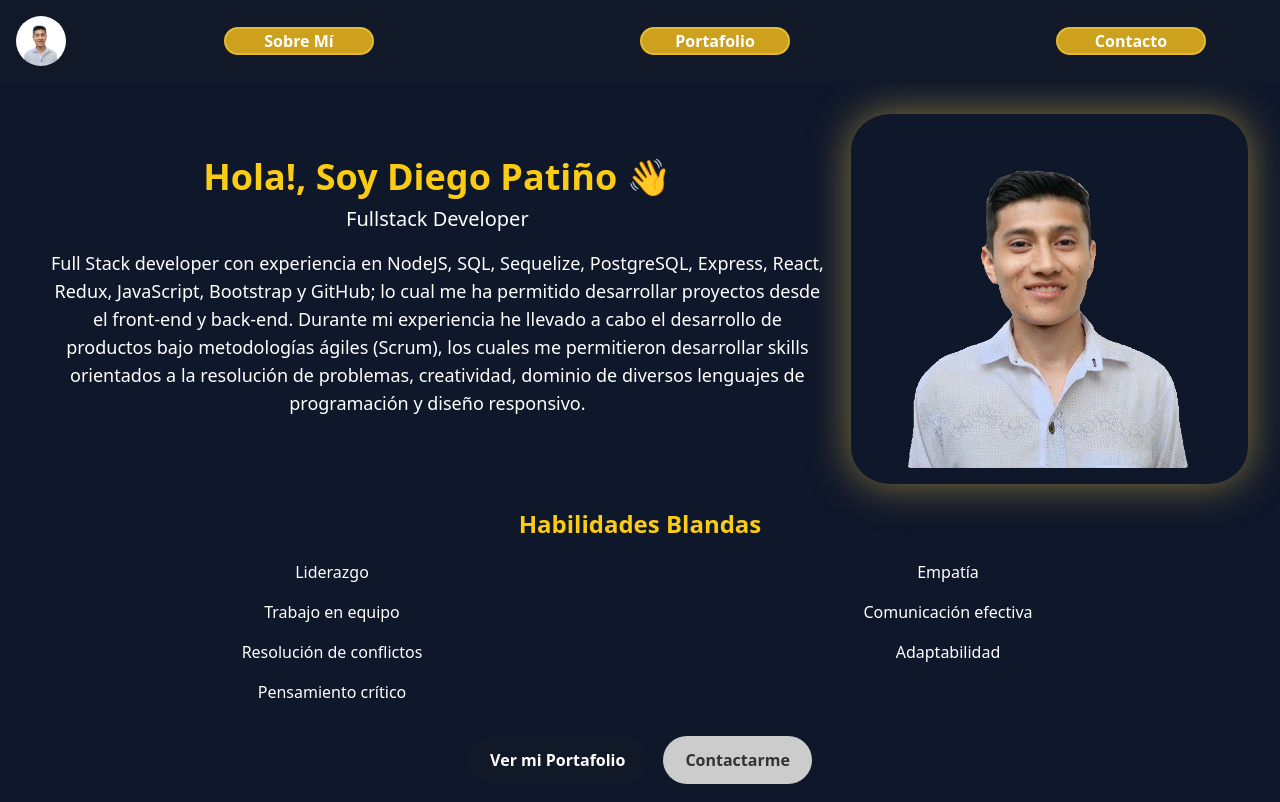
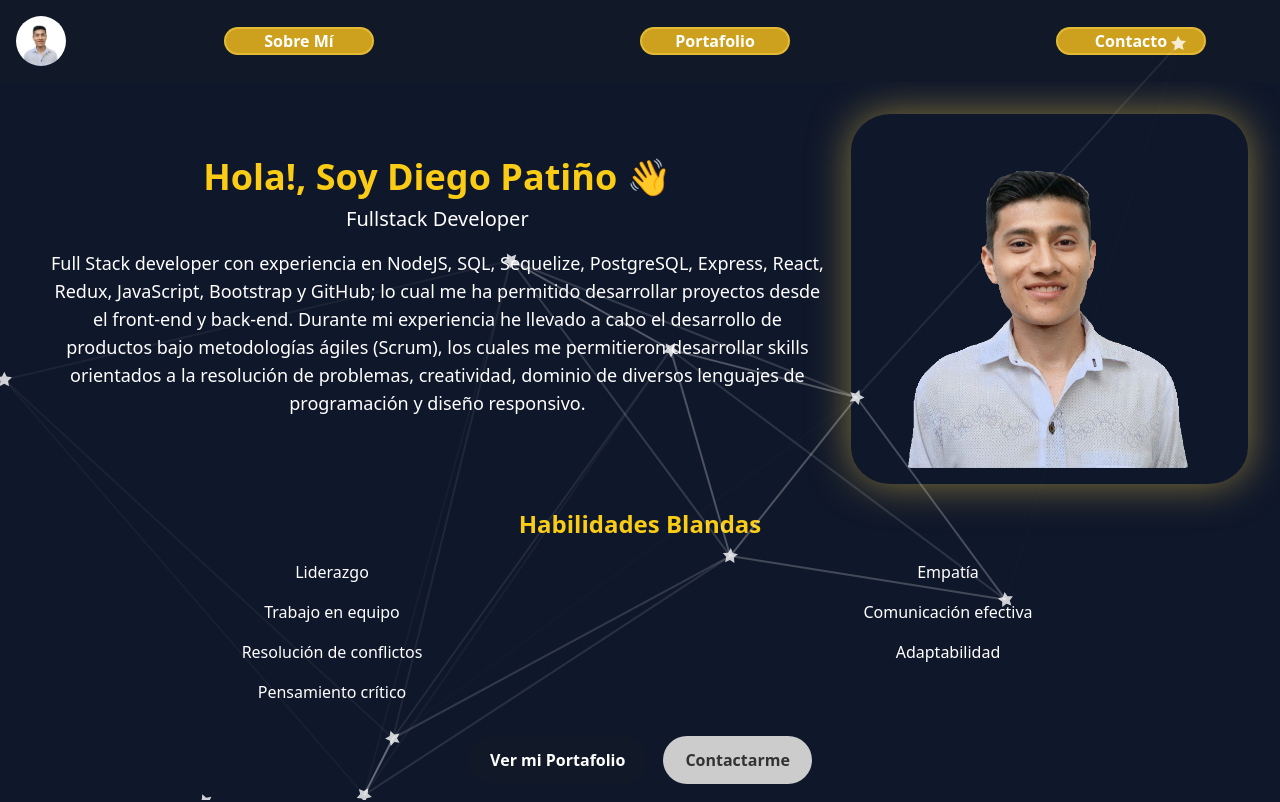
Before and after one commit to duvan321/Portafolio, a React (Vite) app in the folder client/: page / in a window 1280 px wide. Shown: the top 802 px of the page. Built offline with nearby package versions, Linux system fonts and the light colour scheme.

Commit message:
particles

```diff
--- a/client/package.json
+++ b/client/package.json
@@ -16,9 +16,11 @@
     "react-redux": "^8.0.5",
     "react-router-dom": "^6.11.1",
     "react-transition-group": "^4.4.5",
+    "react-tsparticles": "^2.12.2",
     "redux": "^4.2.1",
     "redux-thunk": "^2.4.2",
-    "sweetalert2": "^11.7.32"
+    "sweetalert2": "^11.7.32",
+    "tsparticles": "^2.12.0"
   },
   "devDependencies": {
     "@tailwindcss/forms": "^0.5.6",
--- a/client/src/App.jsx
+++ b/client/src/App.jsx
@@ -8,12 +8,12 @@ import Portafolio from "./components/Portafolio";
 import Contacto from "./components/Contacto";
 import DetailPorta from "./components/DetailPorta";
 import axios from "axios";
+import ParticlesBackground from "./components/particlesBackground";
 axios.defaults.baseURL = "https://portafolio-production-df2a.up.railway.app/";
 function App() {
-  const location = useLocation();
-
   return (
     <div className="text-white font-custom">
+      <ParticlesBackground />
       <Navbar />
       <Routes>
         <Route path="/" element={<Inicio />} />
--- a/client/src/components/Inicio.jsx
+++ b/client/src/components/Inicio.jsx
@@ -1,7 +1,6 @@
 import React from "react";
 import { Link } from "react-router-dom";
 import Diego from "../img/Imagen4.gif";
-import { CSSTransition } from "react-transition-group";
 
 function Inicio() {
   const habilidades = [
--- /dev/null
+++ b/client/src/components/particlesBackground.jsx
@@ -0,0 +1,143 @@
+import React, { useCallback } from "react";
+import { loadFull } from "tsparticles";
+import Particles from "react-tsparticles";
+
+function ParticlesBackground() {
+  async function particlesInit(main) {
+    await loadFull(main);
+  }
+  const color = {
+    r: 26,
+    g: 32,
+    b: 44,
+  };
+  return (
+    <div>
+      <Particles
+        id="tsparticles"
+        init={particlesInit}
+        options={{
+          fullScreen: {
+            enable: true,
+            zIndex: 1,
+          },
+          particles: {
+            number: {
+              value: 10,
+              density: {
+                enable: false,
+                value_area: 800,
+              },
+            },
+            color: {
+              value: "#fff",
+            },
+            shape: {
+              type: "star",
+              options: {
+                sides: 5,
+              },
+            },
+            opacity: {
+              value: 0.8,
+              random: false,
+              anim: {
+                enable: false,
+                speed: 1,
+                opacity_min: 0.1,
+                sync: false,
+              },
+            },
+            size: {
+              value: 4,
+              random: false,
+              anim: {
+                enable: false,
+                speed: 40,
+                size_min: 0.1,
+                sync: false,
+              },
+            },
+            rotate: {
+              value: 0,
+              random: true,
+              direction: "clockwise",
+              animation: {
+                enable: true,
+                speed: 5,
+                sync: false,
+              },
+            },
+            line_linked: {
+              enable: true,
+              distance: 600,
+              color: "#ffffff",
+              opacity: 0.4,
+              width: 2,
+            },
+            move: {
+              enable: true,
+              speed: 2,
+              direction: "none",
+              random: false,
+              straight: false,
+              out_mode: "out",
+              attract: {
+                enable: false,
+                rotateX: 600,
+                rotateY: 1200,
+              },
+            },
+          },
+          interactivity: {
+            events: {
+              onhover: {
+                enable: true,
+                mode: ["grab"],
+              },
+              onclick: {
+                enable: false,
+                mode: "bubble",
+              },
+              resize: true,
+            },
+            modes: {
+              grab: {
+                distance: 400,
+                line_linked: {
+                  opacity: 1,
+                },
+              },
+              bubble: {
+                distance: 400,
+                size: 40,
+                duration: 2,
+                opacity: 8,
+                speed: 3,
+              },
+              repulse: {
+                distance: 200,
+              },
+              push: {
+                particles_nb: 4,
+              },
+              remove: {
+                particles_nb: 2,
+              },
+            },
+          },
+          retina_detect: true,
+          background: {
+            color: color,
+            image: "",
+            position: "50% 50%",
+            repeat: "no-repeat",
+            size: "cover",
+          },
+        }}
+      />
+    </div>
+  );
+}
+
+export default ParticlesBackground;
--- a/client/src/index.css
+++ b/client/src/index.css
@@ -95,6 +95,7 @@ body {
 .navbar {
   padding: 1rem;
   position: relative;
+  z-index: 0;
 }
 
 .logo {
```
Also changed, not shown: 1 other file (tests, documents, lock files or other folders).
